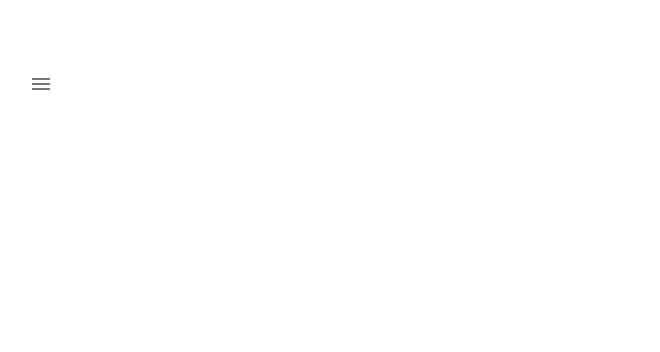
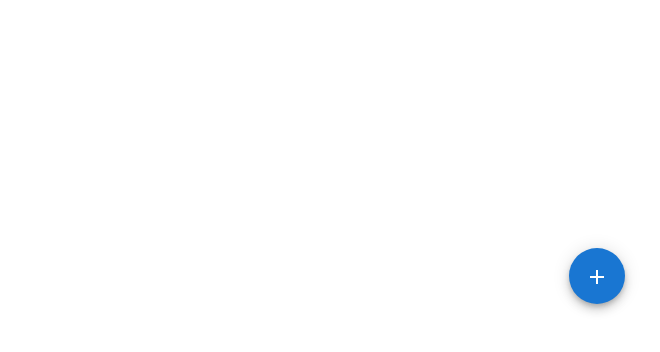
Before and after one commit to Milad1412/mui-course, a React (Create React App) app: page / in a window 1280 px wide. Shown: the top 352 px of the page, without its empty margins (43-703 px from the left). Built offline with nearby package versions, Linux system fonts and the light colour scheme.

Commit message:
speedDial

```diff
--- a/src/App.tsx
+++ b/src/App.tsx
@@ -1,5 +1,6 @@
 import "./App.css";
-import MuiDrawer from "./components/MuiDrawer";
+import MuiSpeeddial from "./components/MuiSpeeddial";
+// import MuiDrawer from "./components/MuiDrawer";
 // import MuiBreadcrumbs from "./components/MuiBreadcrumbs";
 // import MuiAccordion from "./components/MuiAccordion";
 // import MuiAutocomplete from "./components/MuiAutocomplete";
@@ -20,7 +21,8 @@ function App() {
       {/* <MuiAutocomplete /> */}
       {/* <MuiAccordion /> */}
       {/* <MuiBreadcrumbs /> */}
-      <MuiDrawer />
+      {/* <MuiDrawer /> */}
+      <MuiSpeeddial />
     </div>
   );
 }
--- /dev/null
+++ b/src/components/MuiSpeeddial.tsx
@@ -0,0 +1,18 @@
+import { SpeedDial, SpeedDialAction, SpeedDialIcon } from "@mui/material";
+import ContentCopyIcon from "@mui/icons-material/ContentCopy";
+import ShareIcon from "@mui/icons-material/Share";
+import LocalPrintshopIcon from "@mui/icons-material/LocalPrintshop";
+
+const MuiSpeeddial = () => {
+  return (
+    <div>
+      <SpeedDial ariaLabel="speedDial" icon={<SpeedDialIcon />}>
+        <SpeedDialAction icon={<ContentCopyIcon />} tooltipTitle="Copy" />
+        <SpeedDialAction icon={<ShareIcon />} tooltipTitle="Share" />
+        <SpeedDialAction icon={<LocalPrintshopIcon />} tooltipTitle="Print" />
+      </SpeedDial>
+    </div>
+  );
+};
+
+export default MuiSpeeddial;
--- a/src/index.tsx
+++ b/src/index.tsx
@@ -10,9 +10,9 @@ const root = ReactDOM.createRoot(
 );
 root.render(
   <React.StrictMode>
-    <StyledEngineProvider injectFirst>
-      <App />
-    </StyledEngineProvider>
+    {/* <StyledEngineProvider injectFirst> */}
+    <App />
+    {/* </StyledEngineProvider> */}
   </React.StrictMode>
 );
 
```
